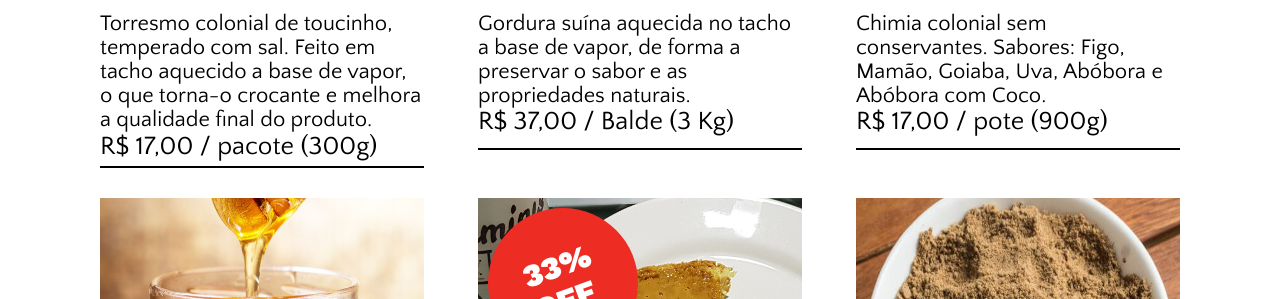
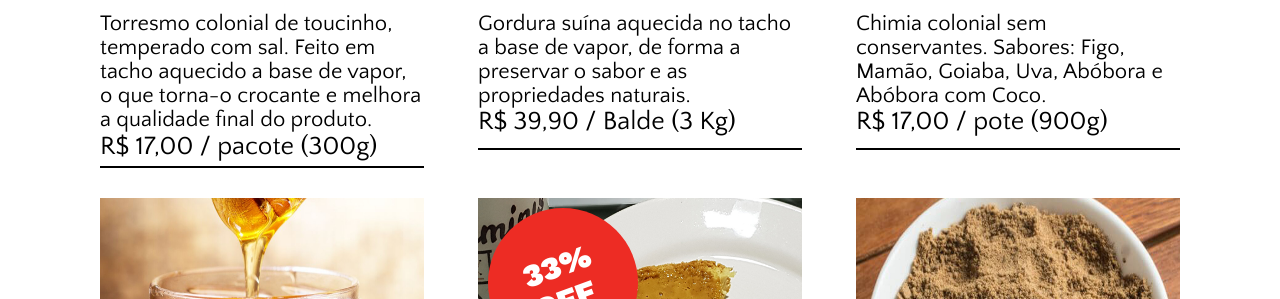
Before and after one commit to wpramio/coloniadelivery-site, a Jekyll site: the page built from index.html, in a window 1280 px wide and 900 px high, scrolled down 1722 px. Shown: the part 153-452 px from the top of the window. Built offline with Jekyll 4.4.1, drawn with Linux system fonts in a browser that asks for light colours.

Commit message:
Reajuste no preço da banha

```diff
--- a/_data/cardapio.yml
+++ b/_data/cardapio.yml
@@ -24,7 +24,7 @@
 
 - nome: banha
   descricao: Gordura suína aquecida no tacho a base de vapor, de forma a preservar o sabor e as propriedades naturais.
-  preco: '37,00'
+  preco: '39,90'
   tipo: Balde (3 Kg)
   img: banha.jpg
 
```
